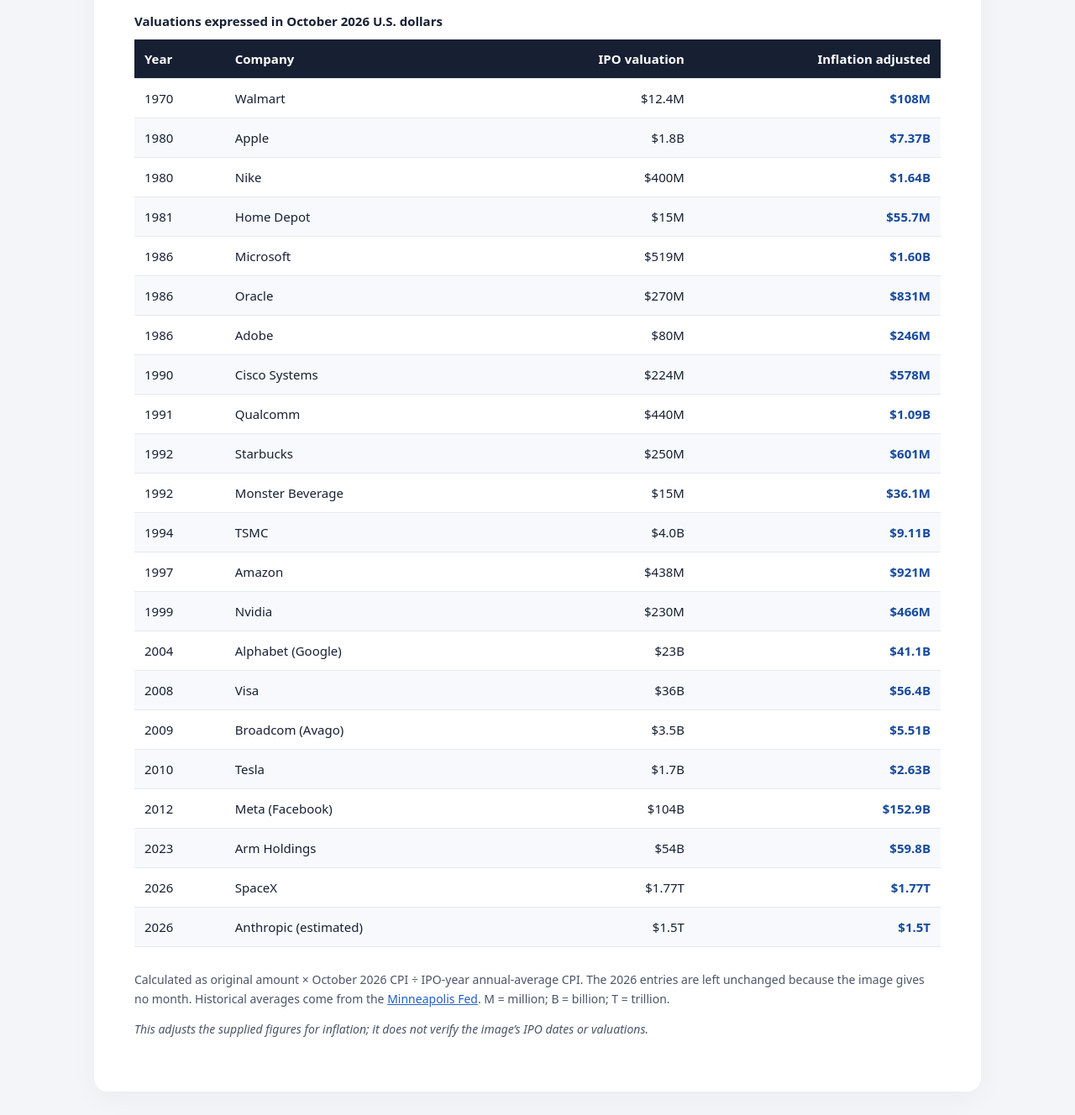
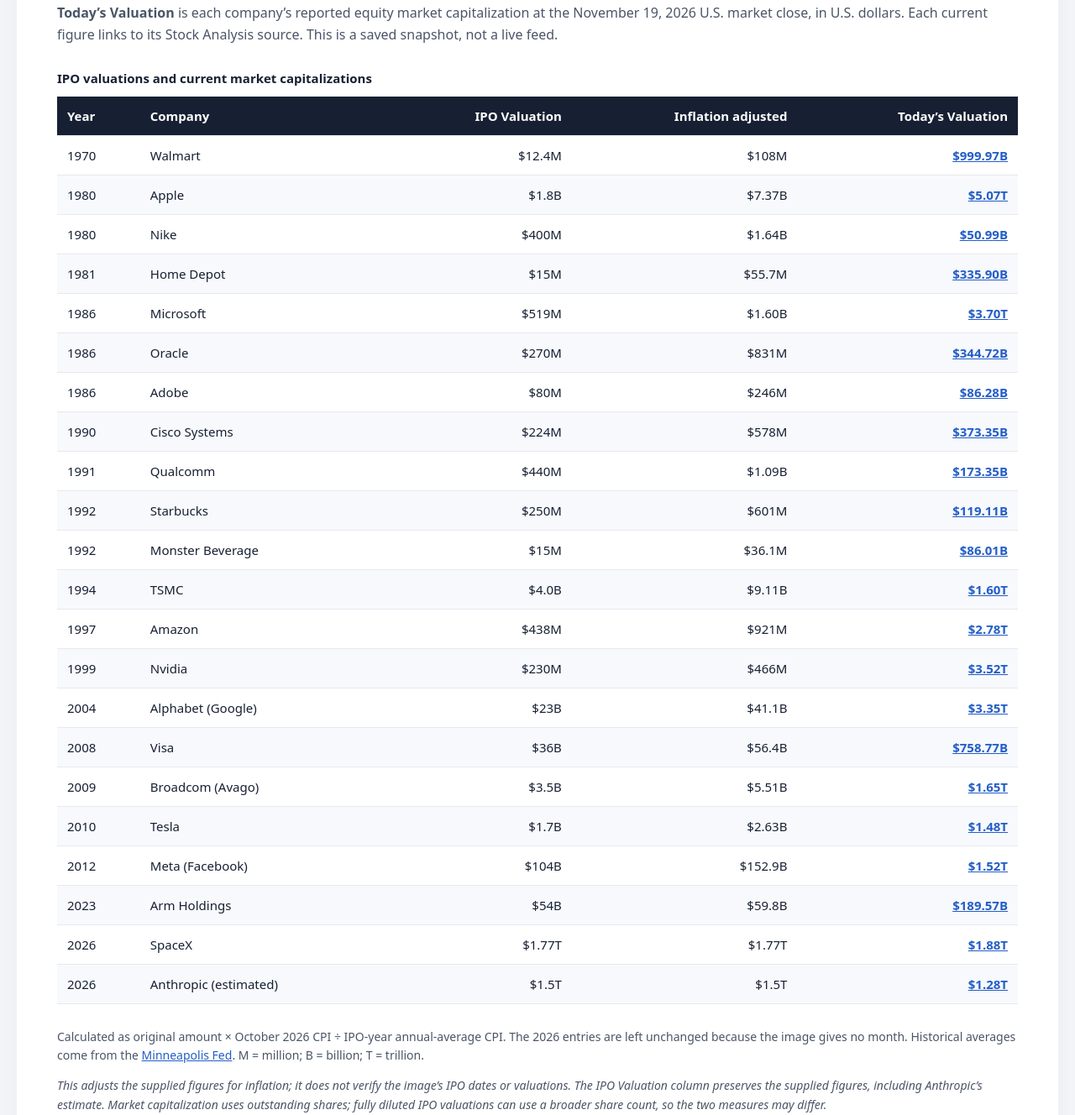
Before and after one commit to thorayi/stock-search, a plain HTML site: page index.html in a window 1280 px wide. Shown: the part 216-1544 px from the top of the page at 84% size. Drawn offline with Linux system fonts and the light colour scheme.

Commit message:
historic ipo valution

```diff
--- a/index.html
+++ b/index.html
@@ -7,7 +7,7 @@
   <style>
     :root { color-scheme: light; font-family: system-ui, sans-serif; color: #172033; background: #f3f5f8; }
     body { margin: 0; padding: 40px 20px; }
-    main { max-width: 960px; margin: auto; background: white; padding: clamp(20px, 5vw, 48px); border-radius: 16px; box-shadow: 0 8px 32px #1720330a; }
+    main { max-width: 1160px; margin: auto; background: white; padding: clamp(20px, 5vw, 48px); border-radius: 16px; box-shadow: 0 8px 32px #1720330a; }
     h1 { margin: 0 0 16px; font-size: clamp(28px, 5vw, 42px); line-height: 1.15; }
     p { line-height: 1.6; color: #4b5567; }
     a { color: #245ec7; }
@@ -28,38 +28,39 @@
 <main>
   <h1>Inflation-Adjusted IPO Valuations</h1>
   <p>The supplied image’s figures in <strong>today’s dollars</strong>, using October 2026 CPI—the latest available as of November 19, 2026. Amounts are approximate. <a href="https://www.bls.gov/regions/mid-atlantic/data/consumerpriceindexhistorical_us_table.htm">Source: U.S. Bureau of Labor Statistics</a>.</p>
+  <p><strong>Today’s Valuation</strong> is each company’s reported equity market capitalization at the November 19, 2026 U.S. market close, in U.S. dollars. Each current figure links to its Stock Analysis source. This is a saved snapshot, not a live feed.</p>
   <div class="table-wrap">
     <table>
-      <caption>Valuations expressed in October 2026 U.S. dollars</caption>
-      <thead><tr><th scope="col">Year</th><th scope="col">Company</th><th scope="col">IPO valuation</th><th scope="col">Inflation adjusted</th></tr></thead>
+      <caption>IPO valuations and current market capitalizations</caption>
+      <thead><tr><th scope="col">Year</th><th scope="col">Company</th><th scope="col">IPO Valuation</th><th scope="col">Inflation adjusted</th><th scope="col">Today’s Valuation</th></tr></thead>
       <tbody>
-        <tr><td>1970</td><td>Walmart</td><td>$12.4M</td><td>$108M</td></tr>
-        <tr><td>1980</td><td>Apple</td><td>$1.8B</td><td>$7.37B</td></tr>
-        <tr><td>1980</td><td>Nike</td><td>$400M</td><td>$1.64B</td></tr>
-        <tr><td>1981</td><td>Home Depot</td><td>$15M</td><td>$55.7M</td></tr>
-        <tr><td>1986</td><td>Microsoft</td><td>$519M</td><td>$1.60B</td></tr>
-        <tr><td>1986</td><td>Oracle</td><td>$270M</td><td>$831M</td></tr>
-        <tr><td>1986</td><td>Adobe</td><td>$80M</td><td>$246M</td></tr>
-        <tr><td>1990</td><td>Cisco Systems</td><td>$224M</td><td>$578M</td></tr>
-        <tr><td>1991</td><td>Qualcomm</td><td>$440M</td><td>$1.09B</td></tr>
-        <tr><td>1992</td><td>Starbucks</td><td>$250M</td><td>$601M</td></tr>
-        <tr><td>1992</td><td>Monster Beverage</td><td>$15M</td><td>$36.1M</td></tr>
-        <tr><td>1994</td><td>TSMC</td><td>$4.0B</td><td>$9.11B</td></tr>
-        <tr><td>1997</td><td>Amazon</td><td>$438M</td><td>$921M</td></tr>
-        <tr><td>1999</td><td>Nvidia</td><td>$230M</td><td>$466M</td></tr>
-        <tr><td>2004</td><td>Alphabet (Google)</td><td>$23B</td><td>$41.1B</td></tr>
-        <tr><td>2008</td><td>Visa</td><td>$36B</td><td>$56.4B</td></tr>
-        <tr><td>2009</td><td>Broadcom (Avago)</td><td>$3.5B</td><td>$5.51B</td></tr>
-        <tr><td>2010</td><td>Tesla</td><td>$1.7B</td><td>$2.63B</td></tr>
-        <tr><td>2012</td><td>Meta (Facebook)</td><td>$104B</td><td>$152.9B</td></tr>
-        <tr><td>2023</td><td>Arm Holdings</td><td>$54B</td><td>$59.8B</td></tr>
-        <tr><td>2026</td><td>SpaceX</td><td>$1.77T</td><td>$1.77T</td></tr>
-        <tr><td>2026</td><td>Anthropic (estimated)</td><td>$1.5T</td><td>$1.5T</td></tr>
+        <tr><td>1970</td><td>Walmart</td><td>$12.4M</td><td>$108M</td><td><a href="https://stockanalysis.com/stocks/wmt/" title="Market capitalization source: Stock Analysis">$999.97B</a></td></tr>
+        <tr><td>1980</td><td>Apple</td><td>$1.8B</td><td>$7.37B</td><td><a href="https://stockanalysis.com/stocks/aapl/" title="Market capitalization source: Stock Analysis">$5.07T</a></td></tr>
+        <tr><td>1980</td><td>Nike</td><td>$400M</td><td>$1.64B</td><td><a href="https://stockanalysis.com/stocks/nke/" title="Market capitalization source: Stock Analysis">$50.99B</a></td></tr>
+        <tr><td>1981</td><td>Home Depot</td><td>$15M</td><td>$55.7M</td><td><a href="https://stockanalysis.com/stocks/hd/" title="Market capitalization source: Stock Analysis">$335.90B</a></td></tr>
+        <tr><td>1986</td><td>Microsoft</td><td>$519M</td><td>$1.60B</td><td><a href="https://stockanalysis.com/stocks/msft/" title="Market capitalization source: Stock Analysis">$3.70T</a></td></tr>
+        <tr><td>1986</td><td>Oracle</td><td>$270M</td><td>$831M</td><td><a href="https://stockanalysis.com/stocks/orcl/" title="Market capitalization source: Stock Analysis">$344.72B</a></td></tr>
+        <tr><td>1986</td><td>Adobe</td><td>$80M</td><td>$246M</td><td><a href="https://stockanalysis.com/stocks/adbe/" title="Market capitalization source: Stock Analysis">$86.28B</a></td></tr>
+        <tr><td>1990</td><td>Cisco Systems</td><td>$224M</td><td>$578M</td><td><a href="https://stockanalysis.com/stocks/csco/" title="Market capitalization source: Stock Analysis">$373.35B</a></td></tr>
+        <tr><td>1991</td><td>Qualcomm</td><td>$440M</td><td>$1.09B</td><td><a href="https://stockanalysis.com/stocks/qcom/" title="Market capitalization source: Stock Analysis">$173.35B</a></td></tr>
+        <tr><td>1992</td><td>Starbucks</td><td>$250M</td><td>$601M</td><td><a href="https://stockanalysis.com/stocks/sbux/" title="Market capitalization source: Stock Analysis">$119.11B</a></td></tr>
+        <tr><td>1992</td><td>Monster Beverage</td><td>$15M</td><td>$36.1M</td><td><a href="https://stockanalysis.com/stocks/mnst/" title="Market capitalization source: Stock Analysis">$86.01B</a></td></tr>
+        <tr><td>1994</td><td>TSMC</td><td>$4.0B</td><td>$9.11B</td><td><a href="https://stockanalysis.com/stocks/tsm/" title="Market capitalization source: Stock Analysis">$1.60T</a></td></tr>
+        <tr><td>1997</td><td>Amazon</td><td>$438M</td><td>$921M</td><td><a href="https://stockanalysis.com/stocks/amzn/" title="Market capitalization source: Stock Analysis">$2.78T</a></td></tr>
+        <tr><td>1999</td><td>Nvidia</td><td>$230M</td><td>$466M</td><td><a href="https://stockanalysis.com/stocks/nvda/" title="Market capitalization source: Stock Analysis">$3.52T</a></td></tr>
+        <tr><td>2004</td><td>Alphabet (Google)</td><td>$23B</td><td>$41.1B</td><td><a href="https://stockanalysis.com/stocks/googl/" title="Market capitalization source: Stock Analysis">$3.35T</a></td></tr>
+        <tr><td>2008</td><td>Visa</td><td>$36B</td><td>$56.4B</td><td><a href="https://stockanalysis.com/stocks/v/" title="Market capitalization source: Stock Analysis">$758.77B</a></td></tr>
+        <tr><td>2009</td><td>Broadcom (Avago)</td><td>$3.5B</td><td>$5.51B</td><td><a href="https://stockanalysis.com/stocks/avgo/" title="Market capitalization source: Stock Analysis">$1.65T</a></td></tr>
+        <tr><td>2010</td><td>Tesla</td><td>$1.7B</td><td>$2.63B</td><td><a href="https://stockanalysis.com/stocks/tsla/" title="Market capitalization source: Stock Analysis">$1.48T</a></td></tr>
+        <tr><td>2012</td><td>Meta (Facebook)</td><td>$104B</td><td>$152.9B</td><td><a href="https://stockanalysis.com/stocks/meta/" title="Market capitalization source: Stock Analysis">$1.52T</a></td></tr>
+        <tr><td>2023</td><td>Arm Holdings</td><td>$54B</td><td>$59.8B</td><td><a href="https://stockanalysis.com/stocks/arm/" title="Market capitalization source: Stock Analysis">$189.57B</a></td></tr>
+        <tr><td>2026</td><td>SpaceX</td><td>$1.77T</td><td>$1.77T</td><td><a href="https://stockanalysis.com/stocks/spcx/" title="Market capitalization source: Stock Analysis">$1.88T</a></td></tr>
+        <tr><td>2026</td><td>Anthropic (estimated)</td><td>$1.5T</td><td>$1.5T</td><td><a href="https://stockanalysis.com/stocks/ant/" title="Market capitalization source: Stock Analysis">$1.28T</a></td></tr>
       </tbody>
     </table>
   </div>
   <p class="note">Calculated as original amount × October 2026 CPI ÷ IPO-year annual-average CPI. The 2026 entries are left unchanged because the image gives no month. Historical averages come from the <a href="https://www.minneapolisfed.org/about-us/monetary-policy/inflation-calculator/consumer-price-index-1913-">Minneapolis Fed</a>. M = million; B = billion; T = trillion.</p>
-  <p class="note"><em>This adjusts the supplied figures for inflation; it does not verify the image’s IPO dates or valuations.</em></p>
+  <p class="note"><em>This adjusts the supplied figures for inflation; it does not verify the image’s IPO dates or valuations. The IPO Valuation column preserves the supplied figures, including Anthropic’s estimate. Market capitalization uses outstanding shares; fully diluted IPO valuations can use a broader share count, so the two measures may differ.</em></p>
 </main>
 </body>
 </html>
```
